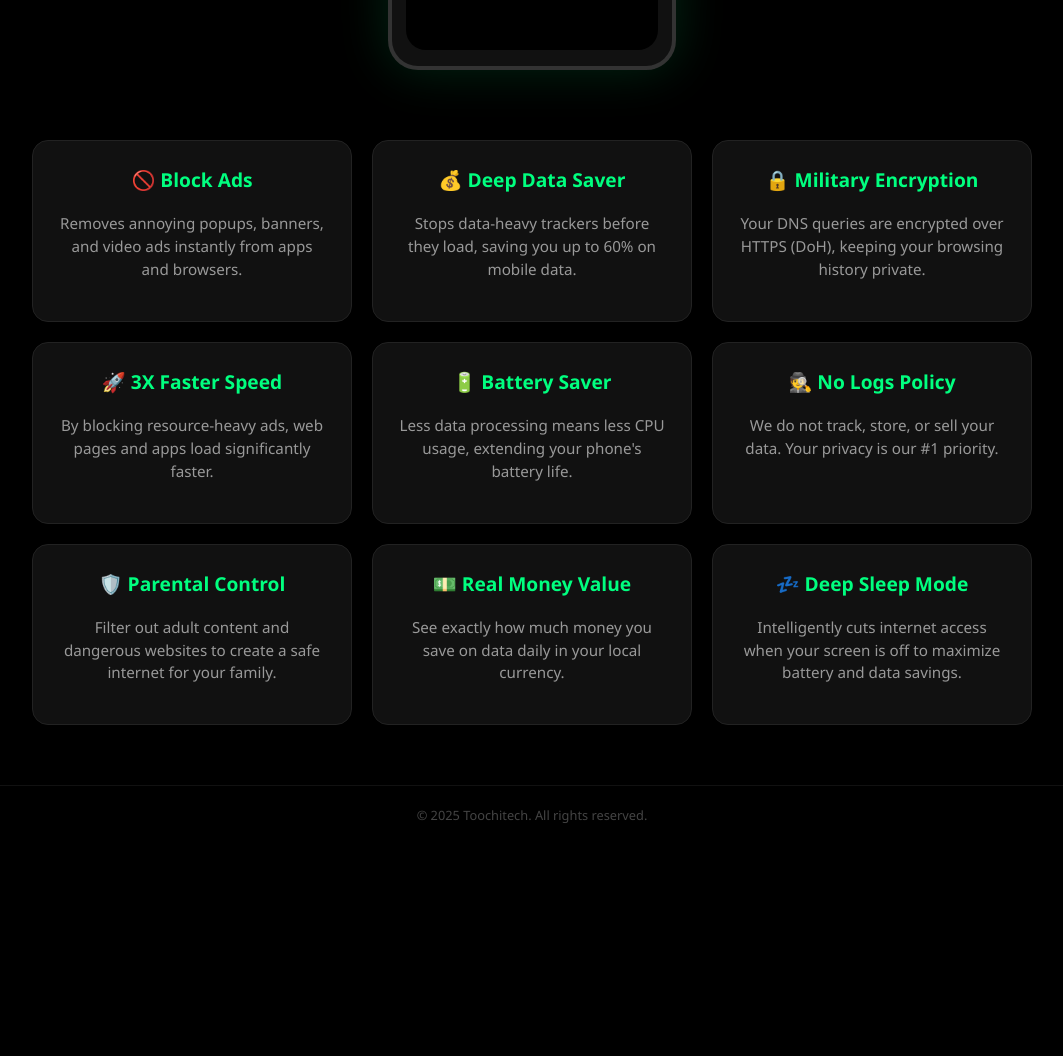
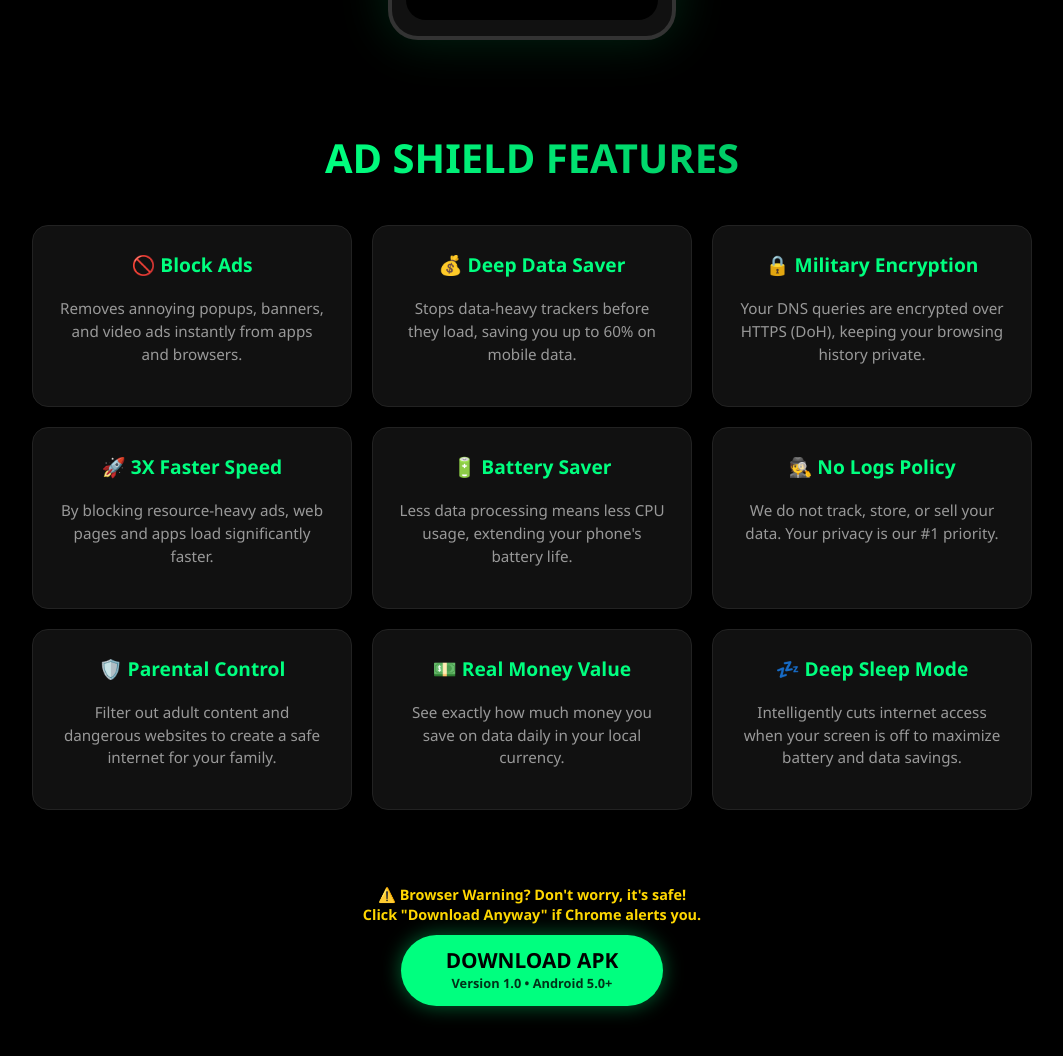
Before and after one commit to multipleideal/ad-shield-web, a plain HTML site: page index.html in a window 1280 px wide. Shown: the part 1720-2776 px from the top of the page, without its empty margins (108-1171 px from the left). Before the commit the page ends 2564 px from the top, so only its background shows below. Drawn offline with Linux system fonts and the light colour scheme.

Commit message:
Update index.html

```diff
--- a/index.html
+++ b/index.html
@@ -20,26 +20,39 @@
         /* HERO SECTION */
         header {
             text-align: center;
-            padding: 60px 20px 20px 20px;
+            padding: 20px 20px 20px 20px; /* Reduced top padding since Telegram is there */
             max-width: 800px;
             display: flex;
             flex-direction: column;
             align-items: center;
+            width: 100%;
         }
 
         h1 {
             font-size: 3rem;
             margin-bottom: 10px;
-            margin-top: 0;
+            margin-top: 20px;
             background: linear-gradient(90deg, #00FF7F, #00cc66);
             -webkit-background-clip: text;
             -webkit-text-fill-color: transparent;
         }
 
+        /* NEW HEADING FOR FEATURES */
+        .features-heading {
+            font-size: 2.5rem;
+            margin-bottom: 20px;
+            margin-top: 40px;
+            text-align: center;
+            background: linear-gradient(90deg, #00FF7F, #00cc66);
+            -webkit-background-clip: text;
+            -webkit-text-fill-color: transparent;
+            font-weight: bold;
+        }
+
         p.subtitle {
             font-size: 1.2rem;
             color: #aaaaaa;
-            margin-bottom: 20px; /* Reduced margin to fit warning */
+            margin-bottom: 20px;
             line-height: 1.6;
             max-width: 700px;
         }
@@ -52,6 +65,7 @@
             margin-bottom: 10px;
             max-width: 600px;
             line-height: 1.4;
+            text-align: center;
         }
 
         /* DOWNLOAD BUTTON UPDATED */
@@ -112,14 +126,14 @@
             margin-bottom: 0;
         }
 
-        /* TELEGRAM SECTION SIDE BY SIDE */
+        /* TELEGRAM SECTION MOVED TO TOP */
         .telegram-section {
             display: flex;
             gap: 15px;
             justify-content: center;
             margin-top: 10px;
             width: 100%;
-            margin-bottom: 40px;
+            margin-bottom: 10px;
         }
 
         .btn-telegram, .btn-telegram-outline {
@@ -211,7 +225,16 @@
             font-weight: bold;
             text-decoration: none;
             border-radius: 50px;
-            margin-top: 5px; /* Reduced margin to fit warning */
+            margin-top: 5px;
+        }
+
+        /* BOTTOM DOWNLOAD SECTION */
+        .bottom-download-section {
+            display: flex;
+            flex-direction: column;
+            align-items: center;
+            margin-bottom: 40px;
+            width: 100%;
         }
 
         /* SPRINT PROMO */
@@ -223,7 +246,7 @@
             text-align: center;
             max-width: 600px;
             width: 90%;
-            margin-top: 10px;
+            margin-top: 30px;
             box-shadow: 0 0 15px rgba(0, 255, 127, 0.1);
         }
 
@@ -273,6 +296,11 @@
 <body>
 
     <header>
+        <div class="telegram-section">
+            <a href="https://t.me/ADShieldChannel" class="btn-telegram">Join Telegram Channel</a>
+            <a href="https://t.me/ADShieldSupport" class="btn-telegram-outline">Contact Support</a>
+        </div>
+
         <h1>AD SHIELD</h1>
         <p class="subtitle">The Ultimate Ad Blocker & Deep Data Saver for Android, save up to 60% of your internet data consumption cost</p>
 
@@ -290,11 +318,6 @@
                 <br><br>
                 Since Google generates the vast majority of its revenue through ad serving and tracking data, they do not allow apps on their store that empower users to completely bypass their advertising network. To provide you with a high-performance, unrestricted ad-blocking experience, we offer our app as a direct download, free from Google's anti-user restrictions.
             </p>
-        </div>
-
-        <div class="telegram-section">
-            <a href="https://t.me/ADShieldChannel" class="btn-telegram">Join Telegram Channel</a>
-            <a href="https://t.me/ADShieldSupport" class="btn-telegram-outline">Contact Support</a>
         </div>
 
         <div class="sprint-promo">
@@ -327,6 +350,8 @@
             <a href="AD-Shield.apk" class="btn-download-small">DOWNLOAD NOW</a>
         </div>
     </div>
+
+    <h2 class="features-heading">AD SHIELD FEATURES</h2>
 
     <div class="features">
         <div class="card">
@@ -367,6 +392,15 @@
         </div>
     </div>
 
+    <div class="bottom-download-section">
+        <p class="warning-text">⚠️ Browser Warning? Don't worry, it's safe! <br>Click "Download Anyway" if Chrome alerts you.</p>
+
+        <a href="AD-Shield.apk" class="btn-download">
+            <span class="btn-main-text">DOWNLOAD APK</span>
+            <span class="btn-sub-text">Version 1.0 • Android 5.0+</span>
+        </a>
+    </div>
+
     <footer>
         &copy; 2025 Toochitech. All rights reserved.
     </footer>
```
